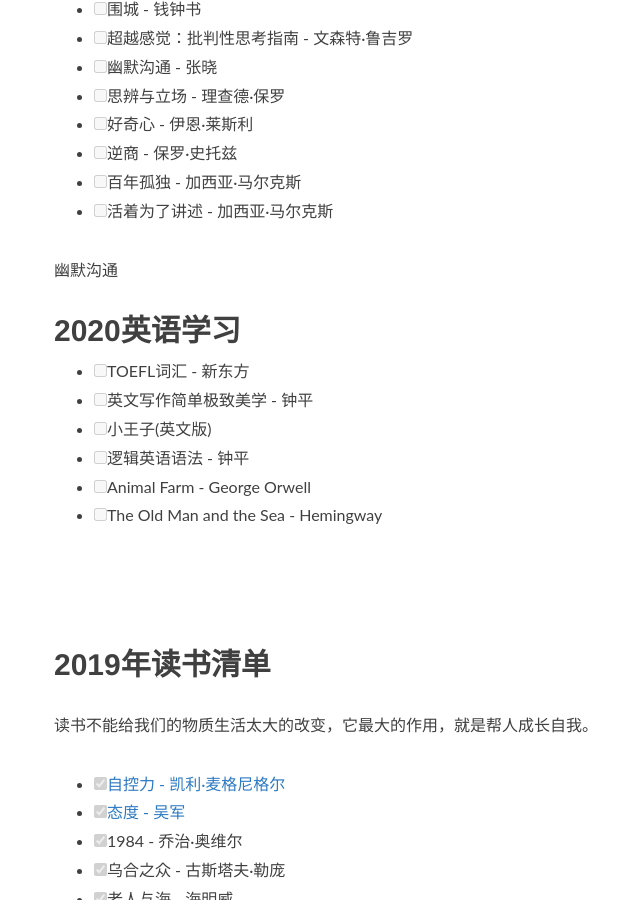
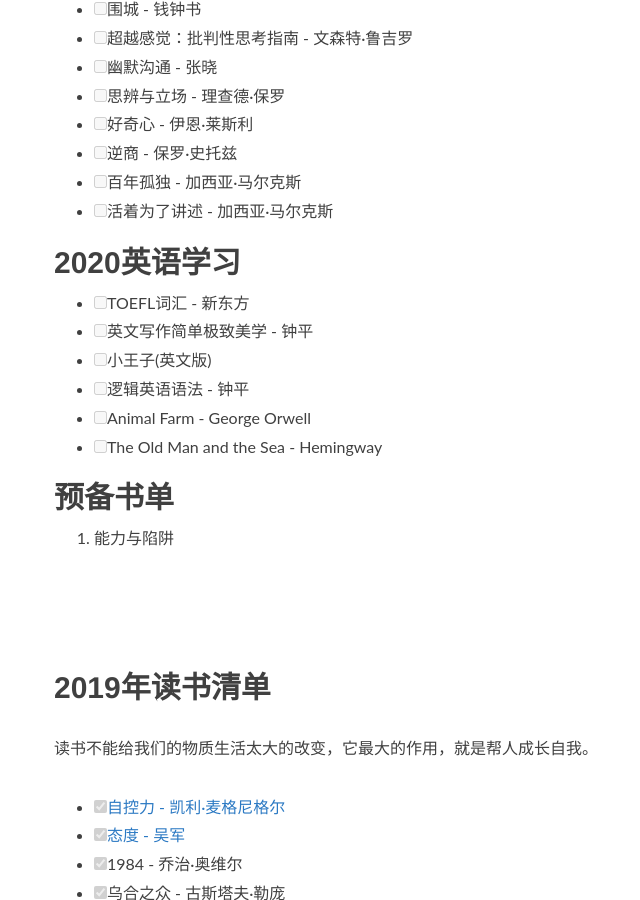
Before and after one commit to sanbuguan/sanbuguan.github.io, a Jekyll site: the page built from reading.md, in a window 1280 px wide and 900 px high, scrolled down 882 px. Shown: the whole window, without its empty margins (211-851 px from the left). Built offline with Jekyll 4.4.1, drawn with Linux system fonts in a browser that asks for light colours; nearby versions of some CDN libraries.

Commit message:
update reading

```diff
--- a/reading.md
+++ b/reading.md
@@ -29,9 +29,6 @@
 - [ ] 活着为了讲述 - 加西亚·马尔克斯
 
 
-幽默沟通
-
-
 ## 2020英语学习
 - [ ] TOEFL词汇 - 新东方
 - [ ] 英文写作简单极致美学 - 钟平
@@ -40,6 +37,9 @@
 - [ ] Animal Farm - George Orwell
 - [ ] The Old Man and the Sea - Hemingway
 
+
+## 预备书单
+1. 能力与陷阱
 
 
 <br/><br/>
```
